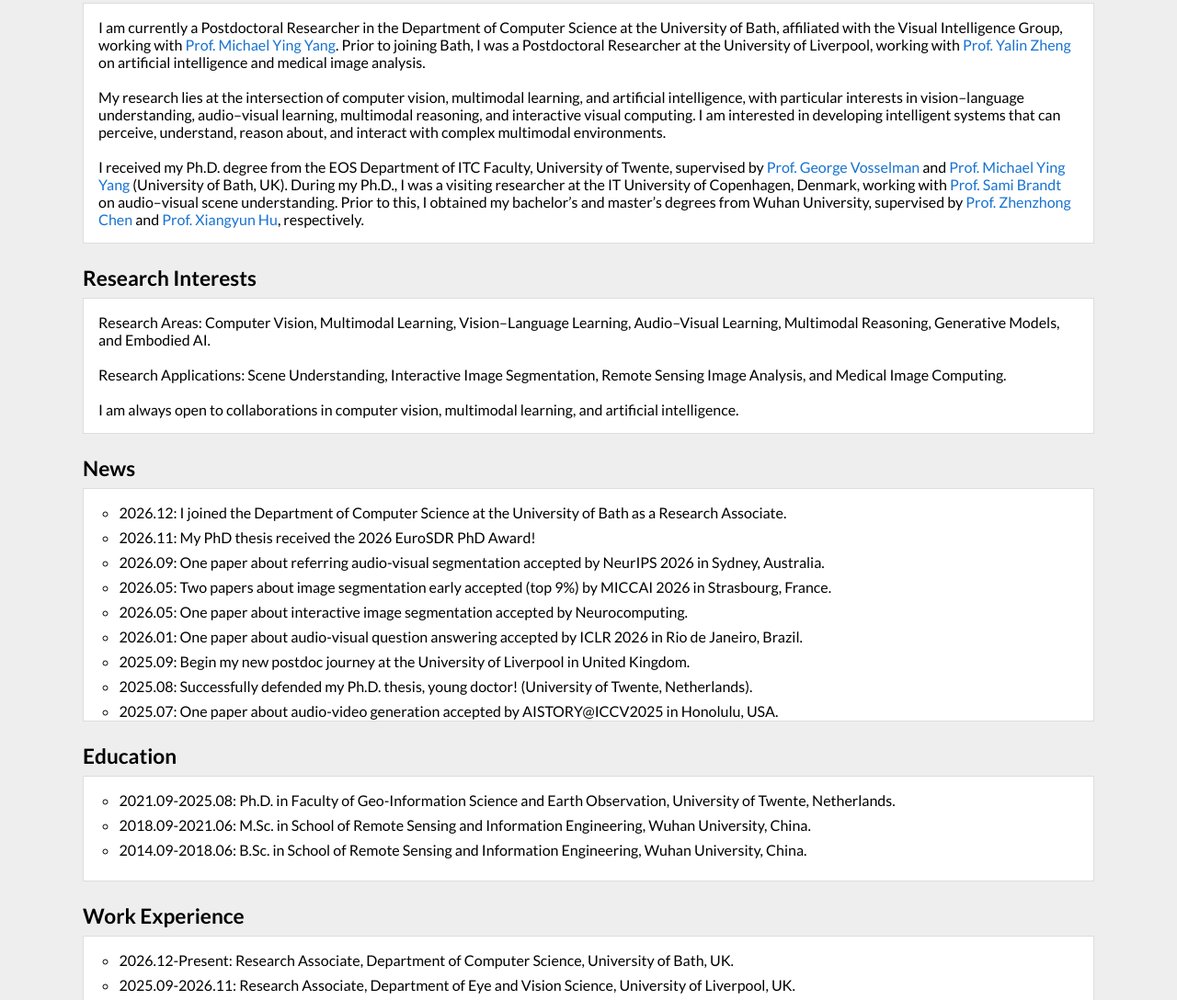
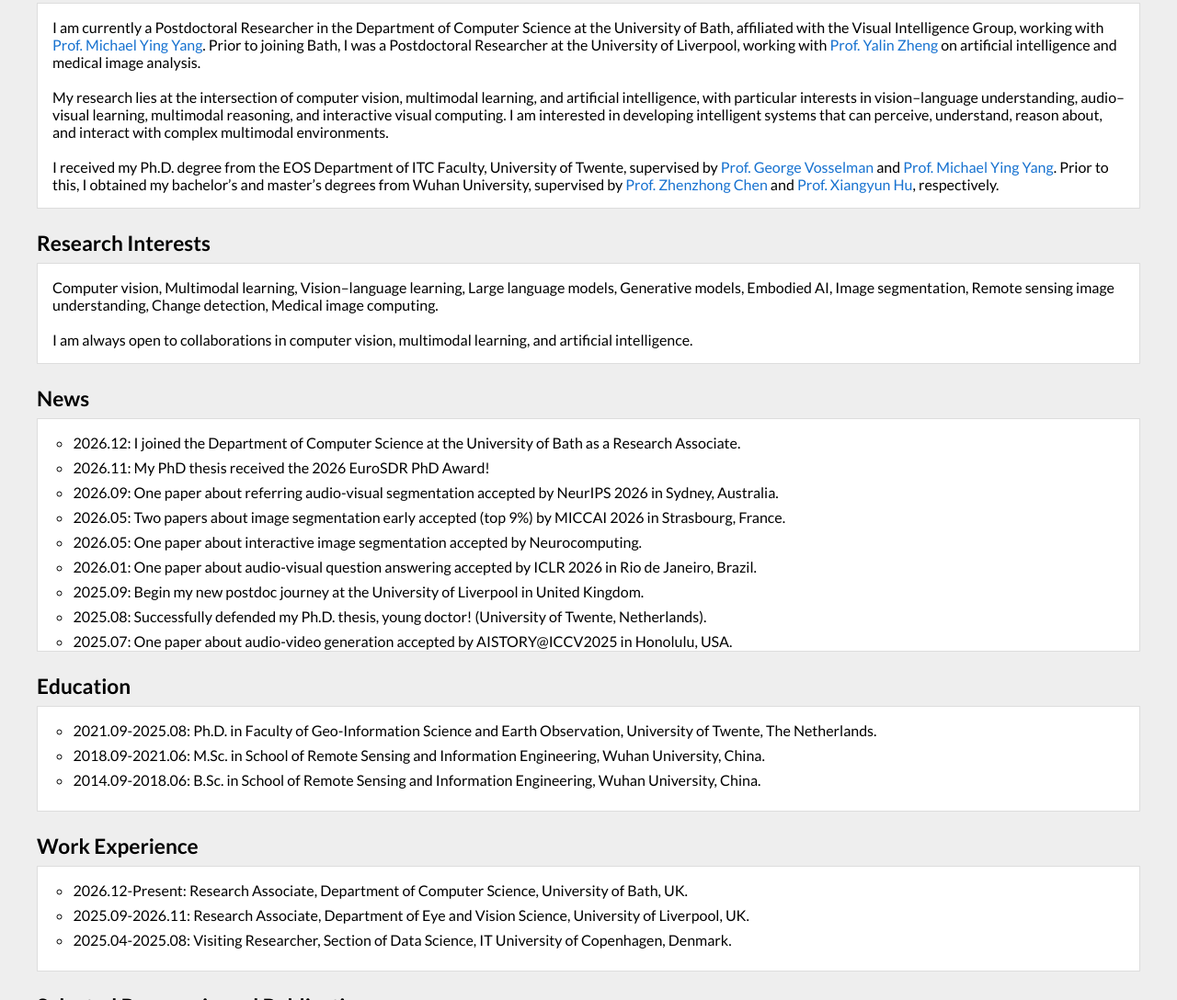
Before and after one commit to lik1996/lik1996.github.io, a plain HTML site: page index.html in a window 1280 px wide. Shown: the part 270-1358 px from the top of the page at 92% size. Drawn offline with Linux system fonts and the light colour scheme.

Commit message:
Update index.html with layout and content adjustments

```diff
--- a/index.html
+++ b/index.html
@@ -40,7 +40,7 @@ b.paper {
 body {
   position: relative;
   margin: 3em auto 2em auto;
-  width: 1100px;
+  width: 1200px;
   font-family: Lato, Verdana, Helvetica, sans-serif;
   font-size: 16px;
   background: #eee;
@@ -183,8 +183,8 @@ Prior to this, I obtained my bachelor’s and master’s degrees from <a href='h
 I am interested in developing intelligent systems that can perceive, understand, reason about, and interact with complex multimodal environments.
 <p>
 
-<br> I received my Ph.D. degree from the EOS Department of ITC Faculty, University of Twente, supervised by <a href='https://research.utwente.nl/en/persons/george-vosselman'>Prof. George Vosselman</a> and <a href='https://sites.google.com/site/michaelyingyang'>Prof. Michael Ying Yang</a> (University of Bath, UK).
-During my Ph.D., I was a visiting researcher at the IT University of Copenhagen, Denmark, working with <a href='https://pure.itu.dk/en/persons/sami-brandt'>Prof. Sami Brandt</a> on audio–visual scene understanding.
+<br> I received my Ph.D. degree from the EOS Department of ITC Faculty, University of Twente, supervised by <a href='https://research.utwente.nl/en/persons/george-vosselman'>Prof. George Vosselman</a> and <a href='https://sites.google.com/site/michaelyingyang'>Prof. Michael Ying Yang</a>.
+<!-- During my Ph.D., I was a visiting researcher at the IT University of Copenhagen, Denmark, working with <a href='https://pure.itu.dk/en/persons/sami-brandt'>Prof. Sami Brandt</a> on audio–visual scene understanding. -->
 Prior to this, I obtained my bachelor’s and master’s degrees from Wuhan University, supervised by <a href='http://jszy.whu.edu.cn/zzchen'>Prof. Zhenzhong Chen</a> and <a href='http://jszy.whu.edu.cn/huxiangyun/zh_CN/index.htm'>Prof. Xiangyun Hu</a>, respectively.
 <p>
 
@@ -204,12 +204,14 @@ Prior to this, I obtained my bachelor’s and master’s degrees from Wuhan Univ
 <div class="section">
 <h2>Research Interests</h2>
 <div class="paper">
-Research Areas: Computer Vision, Multimodal Learning, Vision–Language Learning, Audio–Visual Learning, Multimodal Reasoning, Generative Models, and Embodied AI.
+<!-- Research Areas: Computer Vision, Multimodal Learning, Vision–Language Learning, Audio–Visual Learning, Multimodal Reasoning, Generative Models, and Embodied AI.
+<p>	 -->
+<!-- Multimodal learning, Vision and language learning, Large language models, Generative models, Embodied AI, Image segmentation, Remote sensing imagery interpretation, Change detection, Medical image computing. -->
+Computer vision, Multimodal learning, Vision–language learning, Large language models, Generative models, Embodied AI, Image segmentation, Remote sensing image understanding, Change detection, Medical image computing.
 <p>
-	<!-- Multimodal learning, Vision and language learning, Large language models, Generative models, Embodied AI, Image segmentation, Remote sensing imagery interpretation, Change detection, Medical image computing. -->
 
-<br> Research Applications: Scene Understanding, Interactive Image Segmentation, Remote Sensing Image Analysis, and Medical Image Computing.
-<p>
+<!-- <br> Research Applications: Scene Understanding, Interactive Image Segmentation, Remote Sensing Image Analysis, and Medical Image Computing.
+<p> -->
 
 <br> I am always open to collaborations in computer vision, multimodal learning, and artificial intelligence.
 <p>
@@ -257,7 +259,7 @@ Research Areas: Computer Vision, Multimodal Learning, Vision–Language Learning
   <h2>Education</h2>
   <div class="paper">
     <ul>
-  <li> 2021.09-2025.08: Ph.D. in Faculty of Geo-Information Science and Earth Observation, University of Twente, Netherlands.</li>
+  <li> 2021.09-2025.08: Ph.D. in Faculty of Geo-Information Science and Earth Observation, University of Twente, The Netherlands.</li>
   <li> 2018.09-2021.06: M.Sc. in School of Remote Sensing and Information Engineering, Wuhan University, China.</li>
   <li> 2014.09-2018.06: B.Sc. in School of Remote Sensing and Information Engineering, Wuhan University, China.</li>
     </ul>
```
